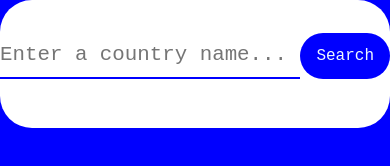
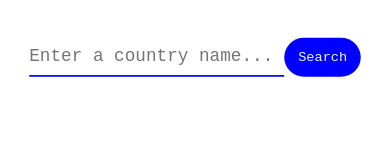
Before and after one commit to marcelangelo/Country-Guide, a plain HTML site: page index.html in a window 390 px wide. Drawn offline with Linux system fonts and the light colour scheme.

Commit message:
Update style.css

```diff
--- a/style.css
+++ b/style.css
@@ -12,15 +12,15 @@ body{
     display: flex;
     justify-content: center;
     align-items: center;
-    height: 100%;
-    width: 100%;
 }
 
 .container{
     background-color: white;
-    width: 35rem;
+    width: 35em;
     height: fit-content;
     min-height: 8rem;
+    position: absolute;
+    top: 25%;
     border-radius: 2em;
     display: flex;
     justify-content: center;
@@ -28,6 +28,21 @@ body{
     flex-direction: column;
     gap: 1em;
     padding: 2em 0em;
+}
+
+@media only screen and (max-width: 450px) {
+    body{
+        display: flex;
+        justify-content: center;
+        align-items: center;
+        scale: 0.85;
+        background-color: white;
+    }
+
+    .container{
+        width: fit-content;
+        position: relative;
+    }
 }
 
 .search-wrapper{
@@ -79,16 +94,18 @@ body{
     width: 25em;
     gap: 0.5em;
     padding: 1em;
-    border-radius: 1em;
-    background-color: rgba(0, 38, 255, 0.397);
+    border-top: solid black 2px;
 }
 
 .data h4{
     font-family: sans-serif;
+    font-size: 1.2em;
+    font-weight: 600;
 }
 
 span{
     font-family: sans-serif;
     font-weight: 300;
     padding-left: 0.5em;
+    font-size: 0.9em;
 }
```
